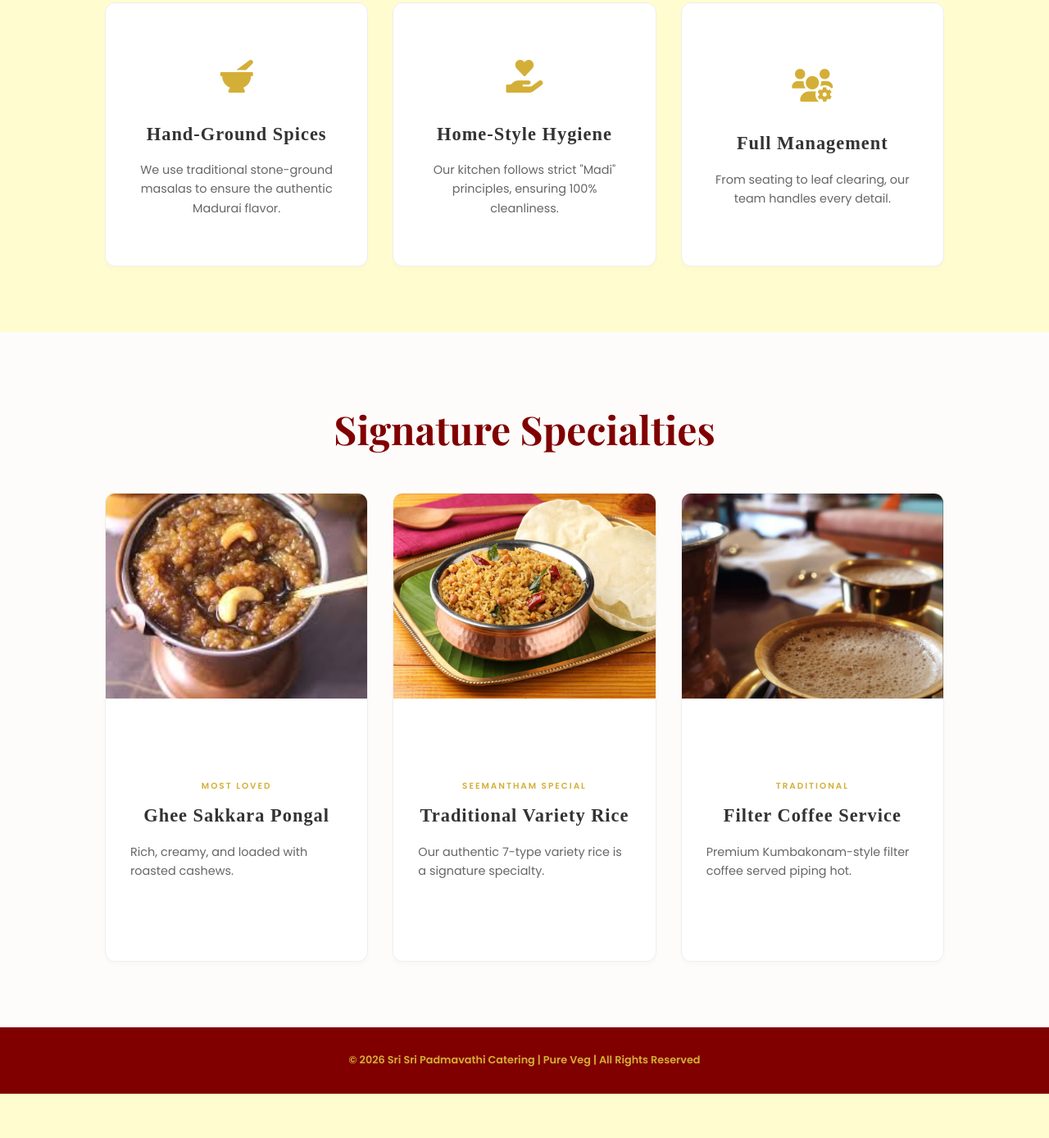
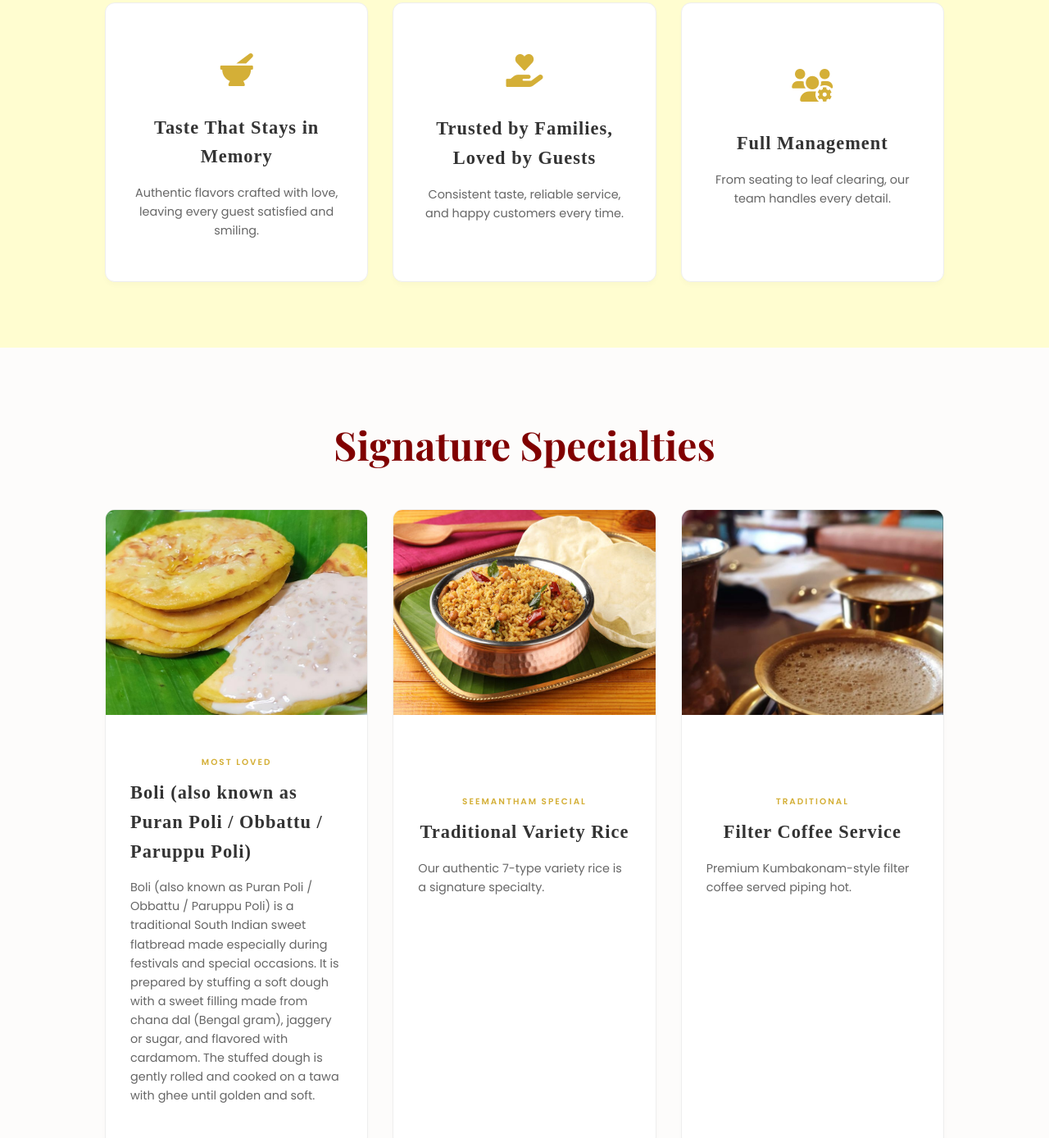
Before and after one commit to SriSriPadmavathiCatering/srisripadmavathicatering, a plain HTML site: page index.html in a window 1280 px wide. Shown: the part 1086-2474 px from the top of the page at 82% size. Before the commit the page ends 2420 px from the top, so only its background shows below. Drawn offline with nearby package versions, Linux system fonts and the light colour scheme.

Commit message:
Update index.html

```diff
--- a/index.html
+++ b/index.html
@@ -74,15 +74,15 @@
             <div class="specialty-box">
                 <div class="box-body text-center">
                     <div class="usp-icon-wrapper"><i class="fas fa-mortar-pestle"></i></div>
-                    <h3>Hand-Ground Spices</h3>
-                    <p>We use traditional stone-ground masalas to ensure the authentic Madurai flavor.</p>
+                    <h3>Taste That Stays in Memory</h3>
+                    <p>Authentic flavors crafted with love, leaving every guest satisfied and smiling.</p>
                 </div>
             </div>
             <div class="specialty-box">
                 <div class="box-body text-center">
                     <div class="usp-icon-wrapper"><i class="fas fa-hand-holding-heart"></i></div>
-                    <h3>Home-Style Hygiene</h3>
-                    <p>Our kitchen follows strict "Madi" principles, ensuring 100% cleanliness.</p>
+                    <h3>Trusted by Families, Loved by Guests</h3>
+                    <p>Consistent taste, reliable service, and happy customers every time.</p>
                 </div>
             </div>
             <div class="specialty-box">
@@ -99,11 +99,13 @@
         <h2 class="section-title">Signature Specialties</h2>
         <div class="specialties-grid">
             <div class="specialty-box">
-                <div class="box-image"><img src="sakara.jpg" alt="Ghee Sakkara Pongal"></div>
+                <div class="box-image"><img src="boli.jpg" alt="Ghee Sakkara Pongal"></div>
                 <div class="box-body">
                     <span class="box-tag">Most Loved</span>
-                    <h3>Ghee Sakkara Pongal</h3>
-                    <p>Rich, creamy, and loaded with roasted cashews.</p>
+                    <h3>Boli (also known as Puran Poli / Obbattu / Paruppu Poli)</h3>
+                    <p>Boli (also known as Puran Poli / Obbattu / Paruppu Poli) is a traditional South Indian sweet flatbread made especially during festivals and special occasions.
+
+It is prepared by stuffing a soft dough with a sweet filling made from chana dal (Bengal gram), jaggery or sugar, and flavored with cardamom. The stuffed dough is gently rolled and cooked on a tawa with ghee until golden and soft.</p>
                 </div>
             </div>
             <div class="specialty-box">
```
